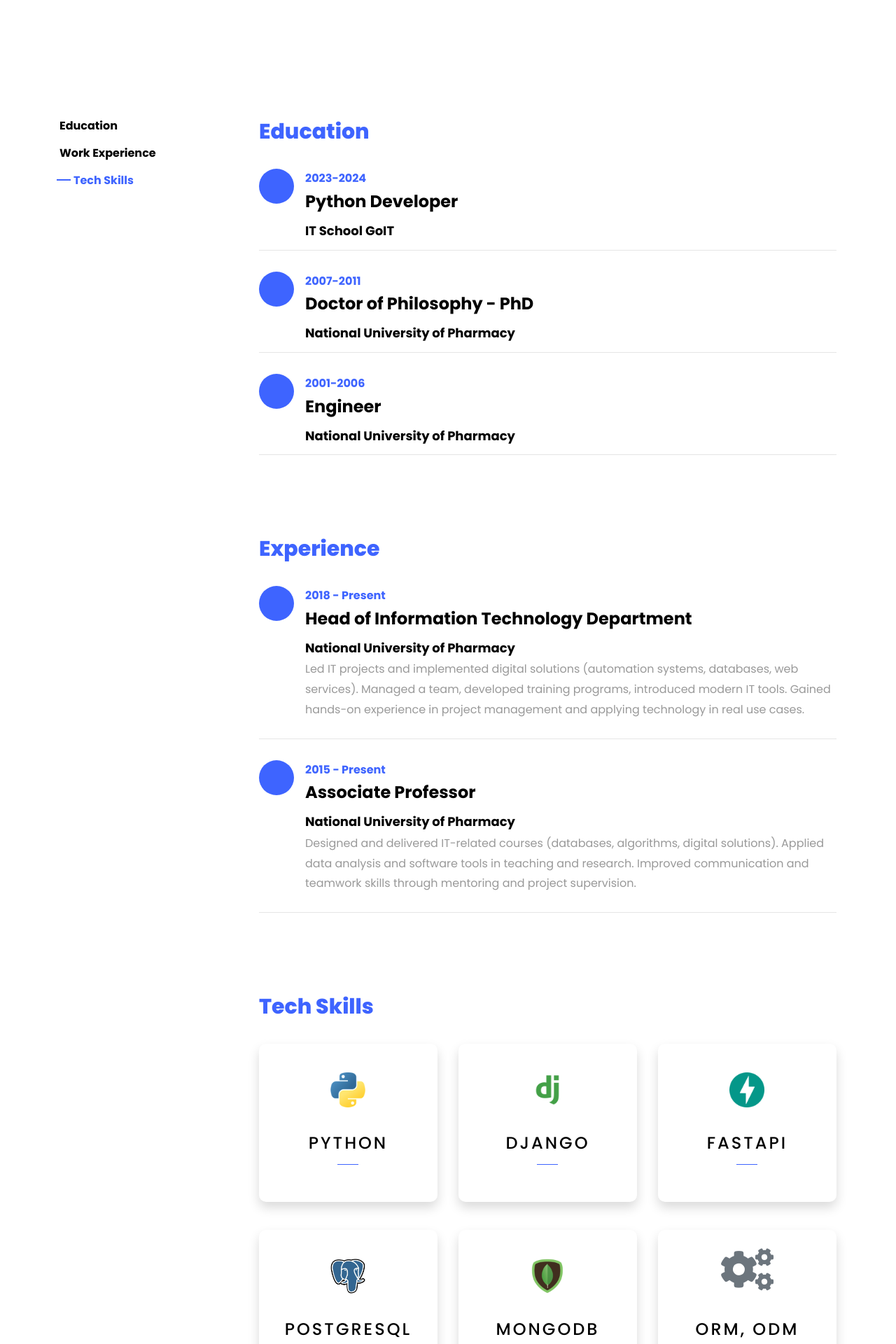
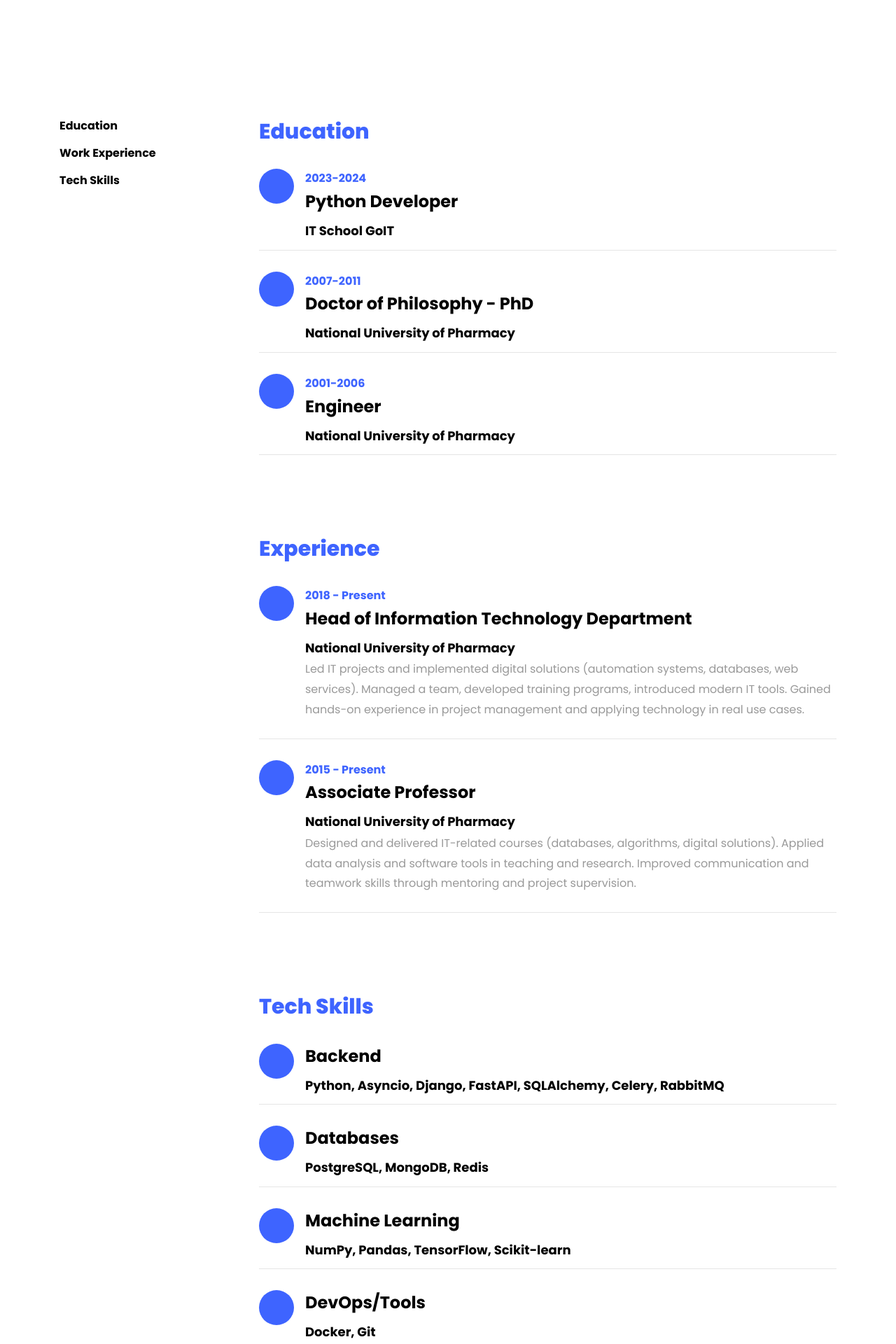
Before and after one commit to dspuliaiev/My_portfolio, a Django app: page / in a window 1280 px wide. Shown: the part 1465-3385 px from the top of the page at 70% size. Run offline with Django 5.2, Linux system fonts and the light colour scheme; some libraries are stand-ins or nearby versions; some web fonts are replaced.

Commit message:
new_tech_skills

```diff
--- a/templates/main/index.html
+++ b/templates/main/index.html
@@ -186,182 +186,54 @@
 
 
                     <!-- Skills -->
-                    <div id="page-3" class="page three">
+                    <div id="page-2" class="page two">
                         <h2 class="heading">Tech Skills</h2>
 
-                        <div class="row">
-                            <div class="col-md-4 text-center d-flex">
-                                <a href="#" class="services-1 shadow">
-                            <span class="icon">
-                                 <img src="{% static 'main/images/Python.png' %}" alt="Python Logo"
-                                      style="width: 50px; height: 50px;">
-                            </span>
-                                    <div class="desc">
-                                        <h3 class="mb-5">Python</h3>
+                        <!-- Skills Item 1 -->
+                        <div class="resume-wrap d-flex ftco-animate">
+                            <div class="icon d-flex align-items-center justify-content-center">
+                                <span class="flaticon-ideas"></span>
                             </div>
-                                </a>
+                            <div class="text pl-3">
+                                <h2>Backend</h2>
+                                <span class="position">Python, Asyncio, Django, FastAPI, SQLAlchemy, Celery, RabbitMQ</span>
                             </div>
-                            <div class="col-md-4 text-center d-flex">
-                                <a href="#" class="services-1 shadow">
-                            <span class="icon">
-                                 <img src="{% static 'main/images/django.png' %}" alt="Django Logo"
-                                      style="width: 50px; height: 50px;">
-                            </span>
-                                    <div class="desc">
-                                        <h3 class="mb-5">Django</h3>
-                                    </div>
-                                </a>
-                            </div>
-                            <div class="col-md-4 text-center d-flex">
-                                <a href="#" class="services-1 shadow">
-                            <span class="icon">
-                                <img src="{% static 'main/images/FastAPI.png' %}" alt=""
-                                     style="width: 50px; height: 50px;">
-                            </span>
-                                    <div class="desc">
-                                        <h3 class="mb-5">FastAPI</h3>
-                                    </div>
-                                </a>
-                            </div>
-                            <div class="col-md-4 text-center d-flex">
-                                <a href="#" class="services-1 shadow">
-                            <span class="icon">
-                                <img src="{% static 'main/images/PostgreSQL.png' %}" alt=""
-                                     style="width: 50px; height: 50px;">
-                            </span>
-                                    <div class="desc">
-                                        <h3 class="mb-5">PostgreSQL</h3>
-                                    </div>
-                                </a>
-                            </div>
-                            <div class="col-md-4 text-center d-flex">
-                                <a href="#" class="services-1 shadow">
-                            <span class="icon">
-                               <img src="{% static 'main/images/MongoDB.png' %}" alt=""
-                                    style="width: 50px; height: 50px;">
-                            </span>
-                                    <div class="desc">
-                                        <h3 class="mb-5">MongoDB</h3>
-                                    </div>
-                                </a>
-                            </div>
-                            <div class="col-md-4 text-center d-flex">
-                                <a href="#" class="services-1 shadow">
-                            <span class="icon">
-                                <i class="fas fa-cogs text-secondary"></i>
-                            </span>
-                                    <div class="desc">
-                                        <h3 class="mb-5">ORM, ODM</h3>
-                                    </div>
-                                </a>
                         </div>
 
 
-                            <div class="col-md-4 text-center d-flex">
-                                <a href="#" class="services-1 shadow">
-                            <span class="icon">
-                                <img src="{% static 'main/images/Docker.png' %}" alt=""
-                                     style="width: 50px; height: 50px;">
-                            </span>
-                                    <div class="desc">
-                                        <h3 class="mb-5">Docker</h3>
+                        <!-- Skills Item 2 -->
+                        <div class="resume-wrap d-flex ftco-animate">
+                            <div class="icon d-flex align-items-center justify-content-center">
+                                <span class="flaticon-ideas"></span>
                             </div>
-                                </a>
+                            <div class="text pl-3">
+                                <h2>Databases</h2>
+                                <span class="position">PostgreSQL, MongoDB, Redis</span>
                             </div>
-                            <div class="col-md-4 text-center d-flex">
-                                <a href="#" class="services-1 shadow">
-                            <span class="icon">
-                                <img src="{% static 'main/images/HTML.png' %}" alt=""
-                                     style="width: 50px; height:50px;">
-                            </span>
-                                    <div class="desc">
-                                        <h3 class="mb-5">HTML</h3>
                         </div>
-                                </a>
+
+                        <!-- Skills Item 3 -->
+                        <div class="resume-wrap d-flex ftco-animate">
+                            <div class="icon d-flex align-items-center justify-content-center">
+                                <span class="flaticon-ideas"></span>
                             </div>
-                            <div class="col-md-4 text-center d-flex">
-                                <a href="#" class="services-1 shadow">
-                            <span class="icon">
-                                <img src="{% static 'main/images/css-logo.png' %}" alt=""
-                                     style="width: 50px; height: 50px;">
-                            </span>
-                                    <div class="desc">
-                                        <h3 class="mb-5">CSS</h3>
+                            <div class="text pl-3">
+                                <h2>Machine Learning</h2>
+                                <span class="position">NumPy, Pandas, TensorFlow, Scikit-learn</span>
                             </div>
-                                </a>
                         </div>
-                            <div class="col-md-4 text-center d-flex">
-                                <a href="#" class="services-1 shadow">
-                            <span class="icon">
-                                <img src="{% static 'main/images/aiohttp.png' %}" alt=""
-                                     style="width: 50px; height: 50px;">
-                            </span>
-                                    <div class="desc">
-                                        <h3 class="mb-5">Aiohttp</h3>
+
+                        <!-- Skills Item 4 -->
+                        <div class="resume-wrap d-flex ftco-animate">
+                            <div class="icon d-flex align-items-center justify-content-center">
+                                <span class="flaticon-ideas"></span>
                             </div>
-                                </a>
-                            </div>
-                            <div class="col-md-4 text-center d-flex">
-                                <a href="#" class="services-1 shadow">
-                            <span class="icon">
-                                <img src="{% static 'main/images/Numpy.png' %}" alt=""
-                                     style="width: 50px; height: 50px;">
-                            </span>
-                                    <div class="desc">
-                                        <h3 class="mb-5">NumPy</h3>
-                                    </div>
-                                </a>
-                            </div>
-                            <div class="col-md-4 text-center d-flex">
-                                <a href="#" class="services-1 shadow">
-                            <span class="icon">
-                                <img src="{% static 'main/images/Pandas.png' %}" alt=""
-                                     style="width: 50px; height: 50px;">
-                            </span>
-                                    <div class="desc">
-                                        <h3 class="mb-5">Pandas</h3>
-                                    </div>
-                                </a>
-                            </div>
-                            <div class="col-md-4 text-center d-flex">
-                                <a href="#" class="services-1 shadow">
-                            <span class="icon">
-                                <img src="{% static 'main/images/TensorFlow.png' %}" alt=""
-                                     style="width: 50px; height: 50px;">
-                            </span>
-                                    <div class="desc">
-                                        <h3 class="mb-5">TensorFlow</h3>
-                                    </div>
-                                </a>
-                            </div>
-                            <div class="col-md-4 text-center d-flex">
-                                <a href="#" class="services-1 shadow">
-                            <span class="icon">
-                                <img src="{% static 'main/images/Scikit_learn.png' %}" alt=""
-                                     style="width: 100px; height: 50px;">
-                            </span>
-                                    <div class="desc">
-                                        <h3 class="mb-5">Scikit-learn</h3>
-                                    </div>
-                                </a>
-                            </div>
-                            <div class="col-md-4 text-center d-flex">
-                                <a href="#" class="services-1 shadow">
-                            <span class="icon">
-                                <img src="{% static 'main/images/git.png' %}" alt=""
-                                     style="width: 50px; height: 50px;">
-                            </span>
-                                    <div class="desc">
-                                        <h3 class="mb-5">Git</h3>
-                                    </div>
-                                </a>
+                            <div class="text pl-3">
+                                <h2>DevOps/Tools</h2>
+                                <span class="position">Docker, Git</span>
                             </div>
                         </div>
                     </div>
-                </div>
-            </div>
-        </div>
-    </section>
 
 
                     <!-- Projects -->
@@ -371,7 +243,8 @@
                                 <div class="col-md-11 heading-section text-center ftco-animate">
                                     <h1 class="big big-2">Projects</h1>
                                     <h2 class="mb-4">Projects</h2>
-                    <p>In my projects, I leverage a diverse tech stack to deliver robust and scalable solutions.
+                                    <p>In my projects, I leverage a diverse tech stack to deliver robust and scalable
+                                        solutions.
                                         My expertise spans from backend development with Python, Django,
                                         and FastAPI to machine learning with TensorFlow and Scikit-learn.</p>
                                 </div>
@@ -383,10 +256,12 @@
                                          style="background-image: url('{% static 'main/images/work-1.png' %}');">
                                         <div class="overlay"></div>
                                         <div class="text text-center p-4">
-                            <h3><a href="https://classifyme.onrender.com/">A web app designed to classify images using a
+                                            <h3><a href="https://classifyme.onrender.com/">A web app designed to
+                                                classify images using a
                                                 developed CNN</a></h3>
                                             <span>Bootstrap, Django, NumPy, Pandas, Scikit-learn, Docker</span>
-                            <div class="warning">Warning: The service may take longer to start up as it is currently in
+                                            <div class="warning">Warning: The service may take longer to start up as it
+                                                is currently in
                                                 a sleeping state on Render.
                                             </div>
                                         </div>
@@ -398,8 +273,10 @@
                                          style="background-image: url('{% static 'main/images/work-2.png' %}');">
                                         <div class="overlay"></div>
                                         <div class="text text-center p-4">
-                            <h3><a href="https://personal-assistant.koyeb.app/">A web app with authentication for
-                                managing contacts, notes, processing files, retrieving weather and news</a></h3>
+                                            <h3><a href="https://personal-assistant.koyeb.app/">A web app with
+                                                authentication for
+                                                managing contacts, notes, processing files, retrieving weather and
+                                                news</a></h3>
                                             <span>Bootstrap, Django, PostgreSQl, BeautifulSoup, Docker, Cloudinary</span>
                                         </div>
                                     </div>
@@ -410,8 +287,10 @@
                                          style="background-image: url('{% static 'main/images/work-3.png' %}'); background-color: blue;">
                                         <div class="overlay"></div>
                                         <div class="text text-center p-4">
-                            <h3><a href="https://fastapi-rest.koyeb.app/docs" style="color: white;">API with
-                                authentication using FastAPI infrastructure and SQLAlchemy ORM to manage PostgreSQL
+                                            <h3><a href="https://fastapi-rest.koyeb.app/docs" style="color: white;">API
+                                                with
+                                                authentication using FastAPI infrastructure and SQLAlchemy ORM to manage
+                                                PostgreSQL
                                                 database with Pydantic data validation module</a></h3>
                                             <span style="color: white;">FastAPI, PostgreSQl, SQLAlchemy, Alembic, Redis, Docker</span>
                                         </div>
@@ -499,7 +378,8 @@
                                         </div>
                                         <div>
                                             <h3 class="mb-4">GitHub</h3>
-                            <p><a href="https://github.com/dspuliaiev?tab=repositories">dspuliaiev</a></p>
+                                            <p><a href="https://github.com/dspuliaiev?tab=repositories">dspuliaiev</a>
+                                            </p>
                                         </div>
                                     </div>
                                 </div>
@@ -519,7 +399,8 @@
                             <!-- Форма обратной связи и изображение -->
                             <div class="row no-gutters block-9 justify-content-center">
                                 <div class="col-md-6 d-flex">
-                    <div class="img" style="background-image: url('{% static 'main/images/about.png' %}');"></div>
+                                    <div class="img"
+                                         style="background-image: url('{% static 'main/images/about.png' %}');"></div>
                                 </div>
                                 <div class="col-md-6 order-md-last d-flex">
                                     <form method="post" class="bg-light p-4 p-md-5 contact-form">
```
Lines whose indentation alone changed are shown as unchanged.
